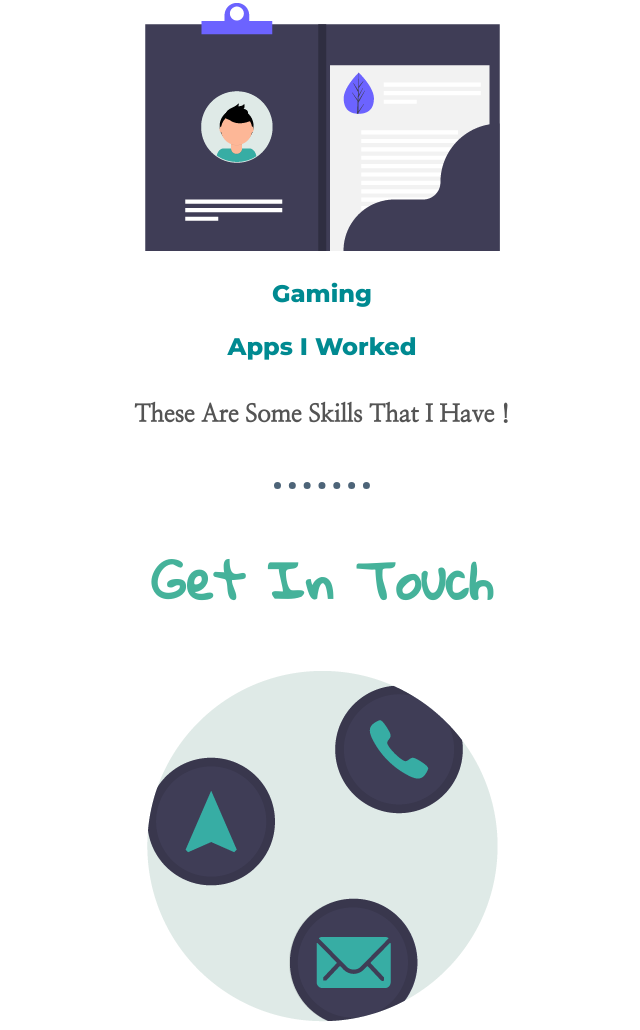
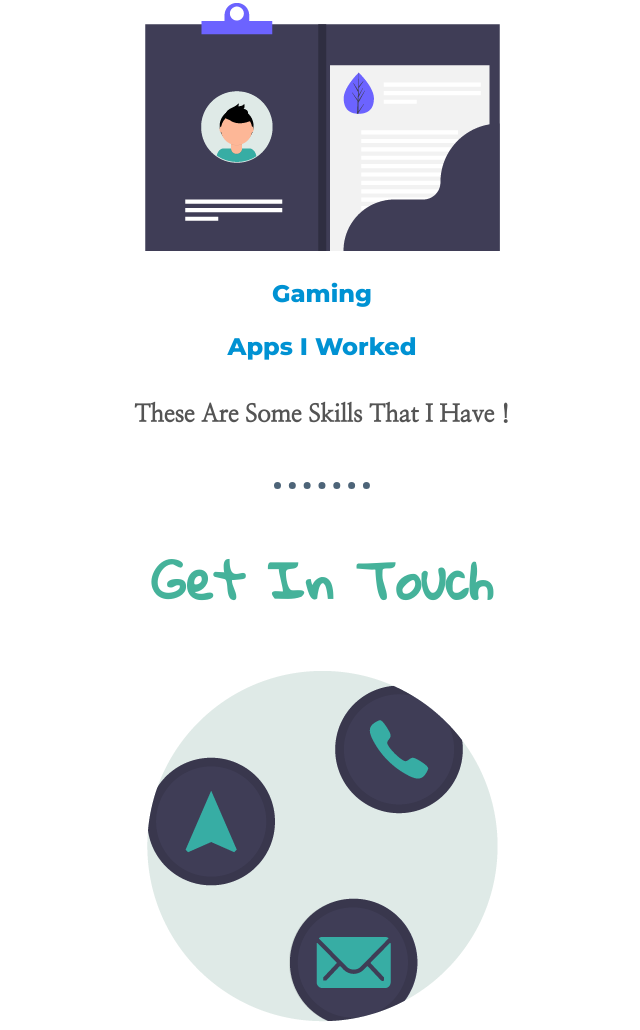
Before and after one commit to ardavangharebaghi/-, a plain HTML site: page index.html in a window 1280 px wide. Shown: the part 1758-2788 px from the top of the page, without its empty margins (318-958 px from the left). Drawn offline with Linux system fonts and the light colour scheme; a web font is replaced by a local one.

Commit message:
Add files via upload

```diff
--- a/CSS/styles.css
+++ b/CSS/styles.css
@@ -6,7 +6,7 @@ body {
 }
 
 a {
-  color: #008A91;
+  color: #0092D3;
   text-decoration: none;
 }
 
```
